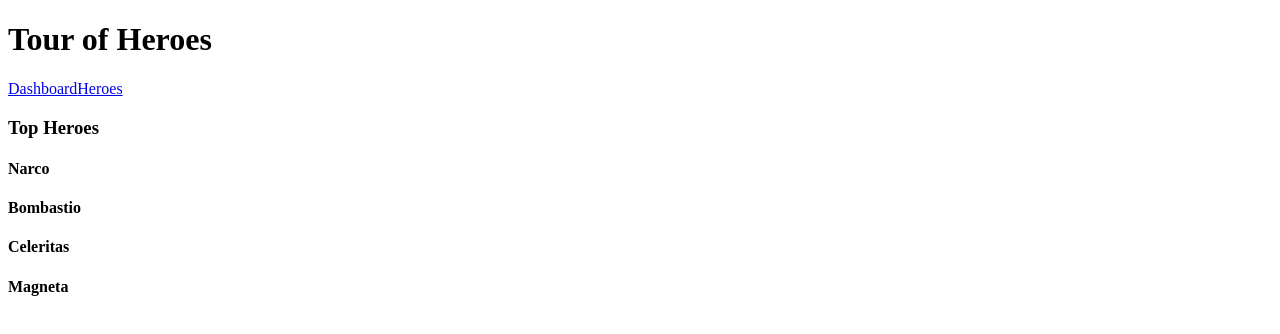
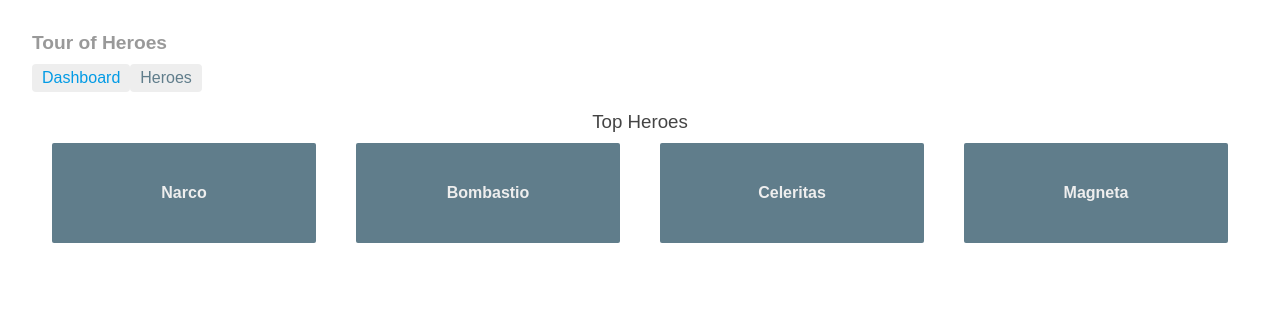
Before and after one commit to mcleary/angular-tour-of-heroes, an Angular app: page /dashboard in a window 1280 px wide. Shown: the top 334 px of the page. Built offline with nearby package versions, Linux system fonts and the light colour scheme.

Commit message:
More styling

```diff
--- /dev/null
+++ b/src/app/app.component.css
@@ -0,0 +1,33 @@
+h1 {
+    font-size: 1.2em;
+    color: #999;
+    margin-bottom: 0;
+}
+
+h2 {
+  font-size:2em;
+  margin-top: 0;
+  padding-top: 0;
+}
+
+nav a {
+  padding: 5px 10px;
+  text-decoration: none;
+  margin-top: 10px;
+  display: inline-block;
+  background-color: #EEE;
+  border-radius: 4px;
+}
+
+nav a:visited, a:link {
+  color: #607D8B;
+}
+
+nav a:hover {
+  color: #039BE5;
+  background-color: #CFD8DC;
+}
+
+nav a.active {
+  color: #039BE5;
+}
--- a/src/app/app.component.html
+++ b/src/app/app.component.html
@@ -1,6 +1,6 @@
 <h1>{{ title }}</h1>
 <nav>
-  <a routerLink="/dashboard">Dashboard</a>
-  <a routerLink="/heroes">Heroes</a>
+  <a routerLink="/dashboard" routerLinkActive="active">Dashboard</a>
+  <a routerLink="/heroes" routerLinkActive="active">Heroes</a>
 </nav>
 <router-outlet></router-outlet>
--- a/src/app/app.component.ts
+++ b/src/app/app.component.ts
@@ -2,7 +2,8 @@
 
 @Component({
   selector: "my-app",
-  templateUrl: "app.component.html"
+  templateUrl: "app.component.html",
+  styleUrls: [ "app.component.css" ]
 })
 export class AppComponent {
   title = 'Tour of Heroes';
--- a/src/app/dashboard.component.css
+++ b/src/app/dashboard.component.css
@@ -0,0 +1,66 @@
+[class*='col-'] {
+  float: left;
+  padding-right: 20px;
+  padding-left: 20px;
+  width: 25%;
+}
+
+[class*='col-']:last-of-type {
+  padding-right: 0;
+}
+
+a {
+  text-decoration: none;
+}
+
+*, *:after, *:before {
+  -webkit-box-sizing: border-box;
+  -moz-box-sizing: border-box;
+  box-sizing: border-box;
+}
+
+h3 {
+  text-align: center;
+  margin-bottom: 0;
+}
+
+h4 {
+  position: relative;
+}
+
+.grid {
+  margin: 0;
+}
+
+.module {
+  padding: 20px;
+  text-align: center;
+  color: #EEE;
+  max-height: 120px;
+  min-width: 120px;
+  background-color: #607D8B;
+  border-radius: 2px;
+}
+
+.module:hover {
+  background-color: #EEE;
+  cursor: pointer;
+  color: #607D8B;
+}
+
+.grid-pad {
+  padding: 10px 0;
+}
+
+.grid-pad > [class*='col-']:last-of-type {
+  padding-right: 20px;
+}
+
+@media (max-width: 1024px) {
+  .grid {
+    margin: 0;
+  }
+  .module {
+    min-width: 60px;
+  }
+}
--- a/src/app/dashboard.component.html
+++ b/src/app/dashboard.component.html
@@ -1,8 +1,8 @@
 <h3>Top Heroes</h3>
 <div class="grid grid-pad">
-    <div *ngFor="let hero of heroes" class="col-1-4">
+    <a *ngFor="let hero of heroes" [routerLink]="['/detail', hero.id]" class="col-1-4">
         <div class="module hero">
             <h4>{{ hero.name }}</h4>
         </div>
-    </div>
+    </a>
 </div>
--- a/src/app/hero-detail.component.css
+++ b/src/app/hero-detail.component.css
@@ -0,0 +1,33 @@
+label {
+  display: inline-block;
+  width: 3em;
+  margin: .5em 0;
+  color: #607D8B;
+  font-weight: bold;
+}
+
+input {
+  height: 2em;
+  font-size: 1em;
+  padding-left: .4em;
+}
+
+button {
+  margin-top: 20px;
+  font-family: Arial;
+  background-color: #EEE;
+  border: none;
+  padding: 5px 10px;
+  border-radius: 4px;
+  cursor: hand;
+}
+
+button:hover {
+  background-color: #CFD8DC;
+}
+
+button:disabled {
+  background-color: #EEE;
+  color: #CCC;
+  cursor: auto;
+}
--- a/src/app/heroes.component.html
+++ b/src/app/heroes.component.html
@@ -8,4 +8,7 @@
   </li>
 </ul>
 
-<my-hero-detail [hero]="selectedHero"></my-hero-detail>
+<div *ngIf="selectedHero">
+  <h2>{{ selectedHero.name | uppercase }} is my hero!</h2>
+  <button (click)="gotoDetails()">View Details</button>
+</div>
--- a/src/app/heroes.component.ts
+++ b/src/app/heroes.component.ts
@@ -1,4 +1,5 @@
 import { Component, OnInit } from '@angular/core';
+import { Router } from "@angular/router";
 
 import { Hero } from './hero';
 import { HeroService } from './hero.service';
@@ -7,13 +8,16 @@
 @Component({
   selector: 'my-heroes',
   templateUrl: 'heroes.component.html',
-  styleUrls: ['heroes.component.css']
+  styleUrls: [ 'heroes.component.css' ]
 })
 export class HeroesComponent implements OnInit {
   heroes: Hero[];
   selectedHero: Hero;
 
-  constructor(private heroService : HeroService) {
+  constructor(
+    private heroService : HeroService,
+    private router : Router
+  ) {
 
   }
 
@@ -29,4 +33,8 @@
   onSelect(hero: Hero) : void {
     this.selectedHero = hero;
   }
+
+  gotoDetails(): void {
+    this.router.navigate(['/detail', this.selectedHero.id])
+  }
 }
--- a/src/styles.css
+++ b/src/styles.css
@@ -1 +1,25 @@
 /* You can add global styles to this file, and also import other style files */
+
+/* Master Styles */
+h1 {
+  color: #369;
+  font-family: Arial, Helvetica, sans-serif;
+  font-size: 250%;
+}
+h2, h3 {
+  color: #444;
+  font-family: Arial, Helvetica, sans-serif;
+  font-weight: lighter;
+}
+body {
+  margin: 2em;
+}
+body, input[text], button {
+  color: #888;
+  font-family: Cambria, Georgia;
+}
+/* . . . */
+/* everywhere else */
+* {
+  font-family: Arial, Helvetica, sans-serif;
+}
```
Also changed, not shown: src/app/app-routing.module.ts (added, +37 -0 lines), src/app/app.module.ts (+3 -22 lines).
